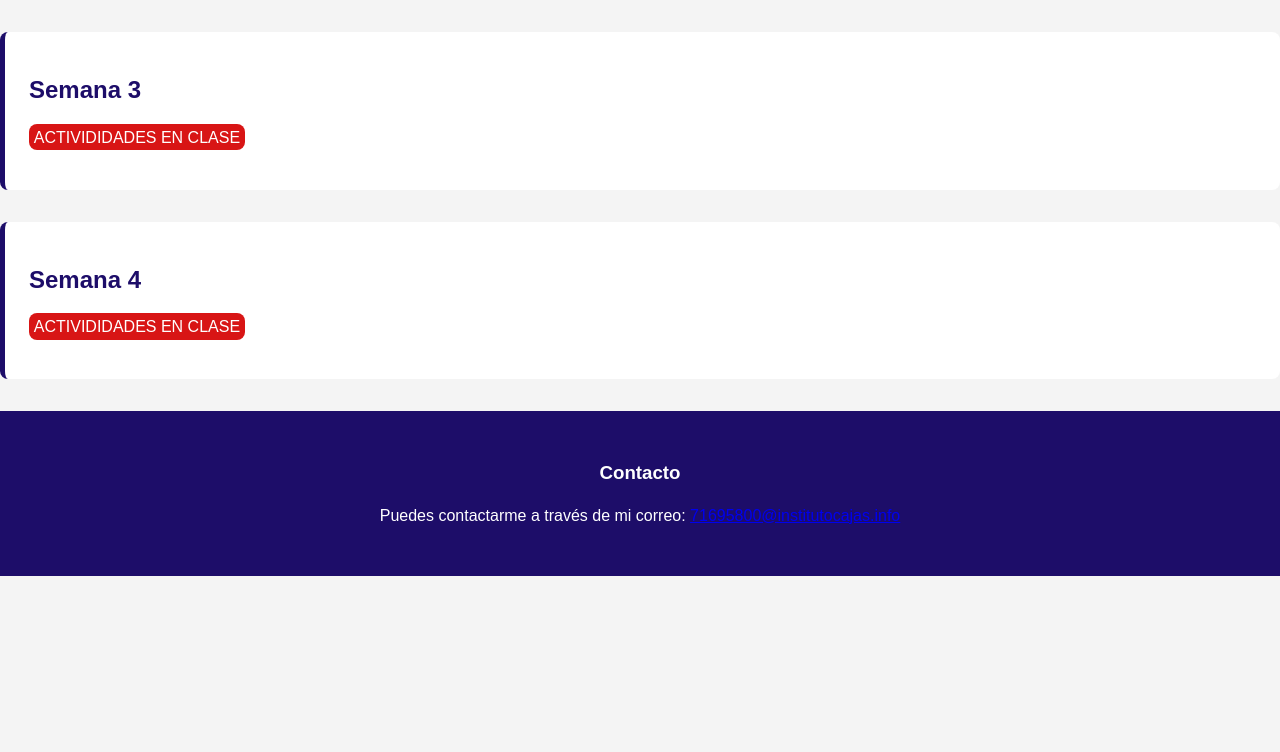
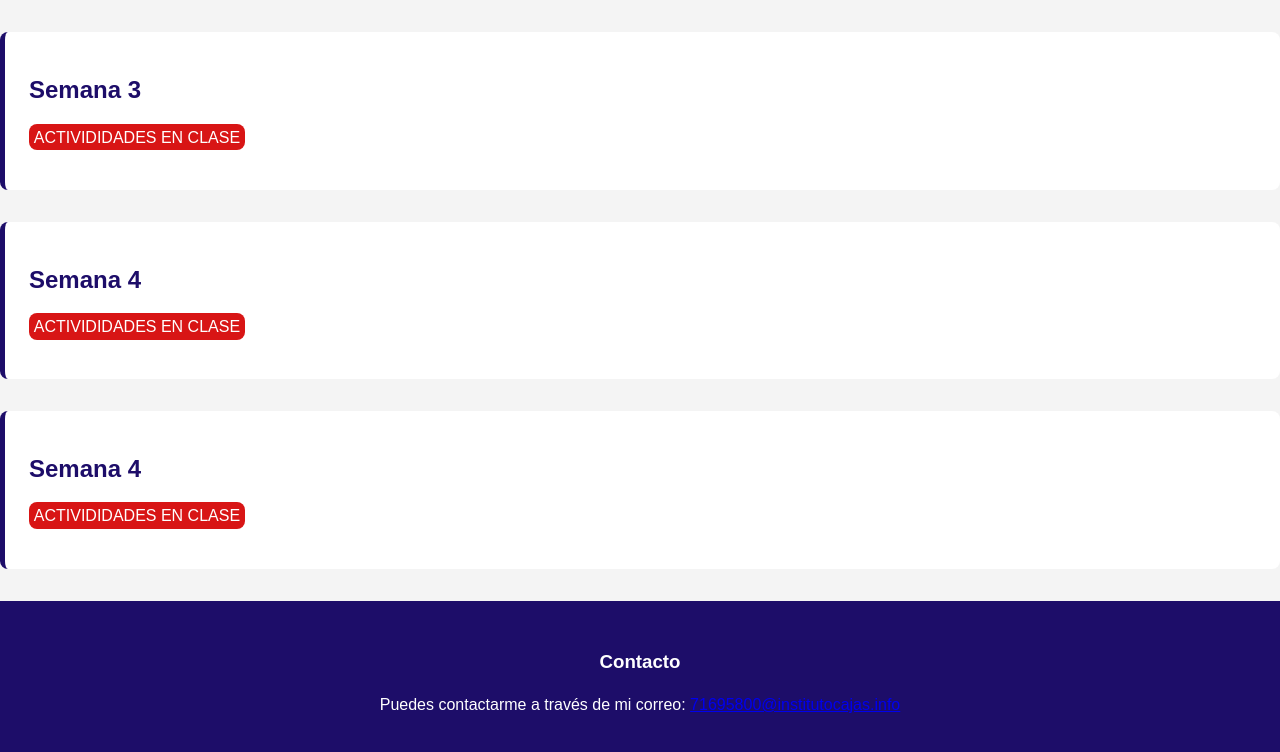
Before and after one commit to karen23v/mi_pagina, a plain HTML site: page index.html in a window 1280 px wide. Shown: the part 767-1519 px from the top of the page. Before the commit the page ends 1343 px from the top, so only its background shows below. Drawn offline with Linux system fonts and the light colour scheme.

Commit message:
Update index.html

```diff
--- a/index.html
+++ b/index.html
@@ -63,6 +63,11 @@
         <p><a href="https://github.com/karen23v/semana4" target="_blank">ACTIVIDIDADES EN CLASE</a></p>
     </section>
 
+     <section id="semana5" class="semana">
+        <h2>Semana 4</h2>
+        <p><a href="https://github.com/karen23v/semana5" target="_blank">ACTIVIDIDADES EN CLASE</a></p>
+    </section>
+
     <footer id="contacto">
         <h3>Contacto</h3>
         <p>Puedes contactarme a través de mi correo: <a href="mailto:i71695800@institutocajas.info">71695800@institutocajas.info</a></p>
```
